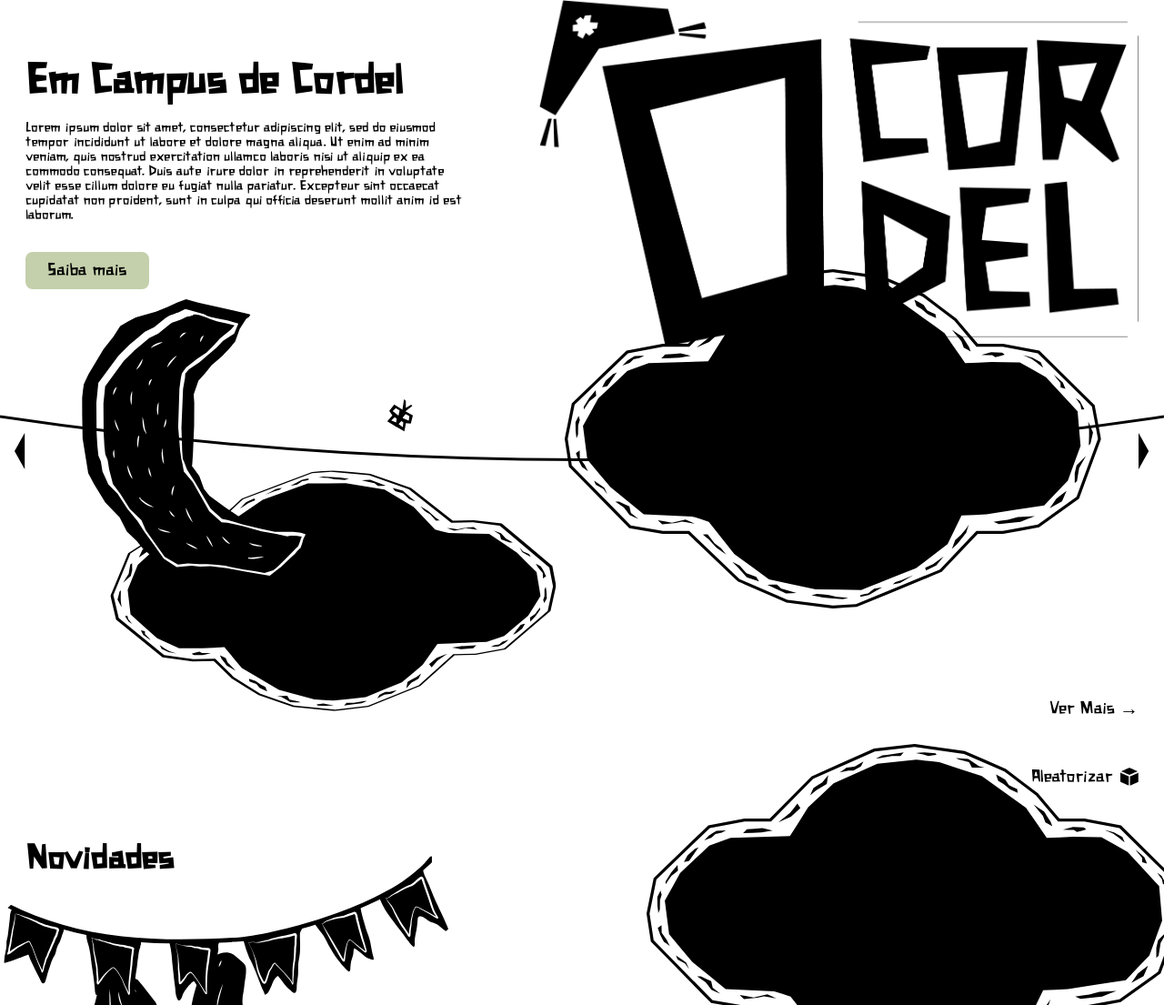
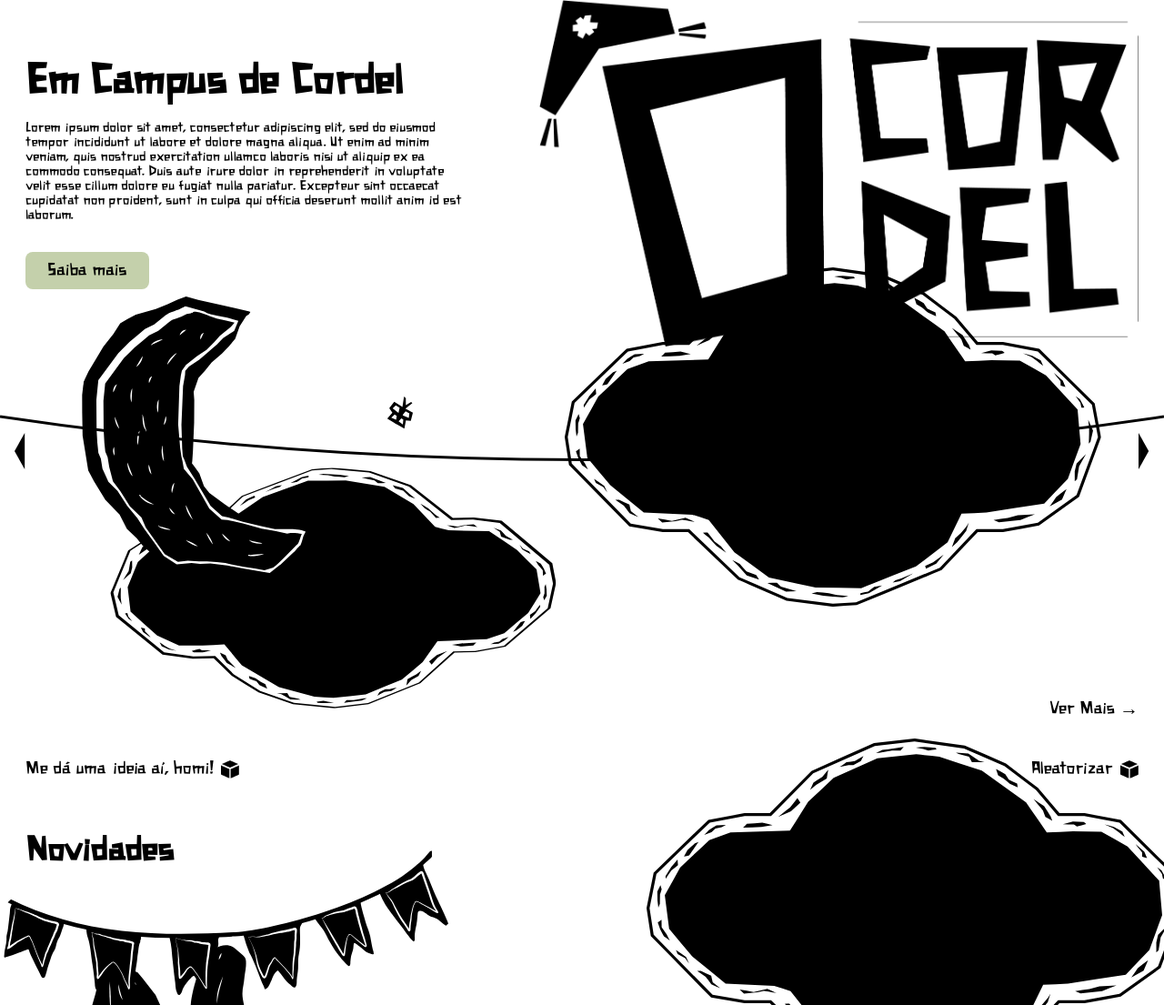
Before and after one commit to Helen4Medeiros/o_cordel-copia, a Python web app: template flask/app/templates/index.html in a window 1280 px wide. Shown: the part 121-1226 px from the top of the page at 91% size. Run offline with Jinja, Linux system fonts and the light colour scheme; the template is opened without the code that fills it, so the values that code supplies are empty.

Commit message:
botão 'me dá uma ideia aí homi' na pag inicial

```diff
--- a/flask/app/templates/index.html
+++ b/flask/app/templates/index.html
@@ -141,20 +141,38 @@ pagina-inicial
         object-fit: cover;
         display: block;
       }
-
+      .container-button{
+        width: 100%;
+        display: flex;
+        align-items: center;
+        justify-content: space-between;
+        margin-top: 1rem;
+      }
       .aleatorizar{
         display: flex;
         flex-direction: row;
         align-items: center;
-        width: fit-content;
         gap: 8px;
         background: none;
         border: none;
         cursor: pointer;
-        margin-left: auto;
-        padding-top: 2%;
       }
       .aleatorizar img {
+        width: 20px;
+        height: 20px;
+        display: block;
+        order: 2;
+      }
+      .ideia{
+        display: flex;
+        flex-direction: row;
+        align-items: center;
+        gap: 8px;
+        background: none;
+        border: none;
+        cursor: pointer;
+      }
+      .ideia img {
         width: 20px;
         height: 20px;
         display: block;
@@ -197,7 +215,7 @@ pagina-inicial
     </figure>
   </section>
   <section class="secao_index-1">
-  {% include 'components/index-varal.html' %}
+    {% include 'components/index-varal.html' %}
   </section>
   <section class="secao_index-2">
     <div class="secao-explorar">
@@ -209,10 +227,16 @@ pagina-inicial
     <div class="card-container" id="containerExplorar">
       {% include 'components/cards-cordeis.html' %}
     </div>
-    <button class="aleatorizar" id="btnAleatorizar">
-    <img src="{{ url_for('static', filename='img/btn-aleatorizar.png') }}" alt="Botão Aleatorizar">
-      Aleatorizar
-    </button>
+    <div class="container-button">
+      <button class="ideia" id="btnIdeia">
+        <img src="{{ url_for('static', filename='img/btn-aleatorizar.png') }}" alt="Botão Ideia">
+        Me dá uma ideia aí, homi!
+      </button>
+      <button class="aleatorizar" id="btnAleatorizar">
+      <img src="{{ url_for('static', filename='img/btn-aleatorizar.png') }}" alt="Botão Aleatorizar">
+        Aleatorizar
+      </button>
+    </div>
   </section>
   <section class="secao_index-3">
     <div class="secao-novidades">
```
